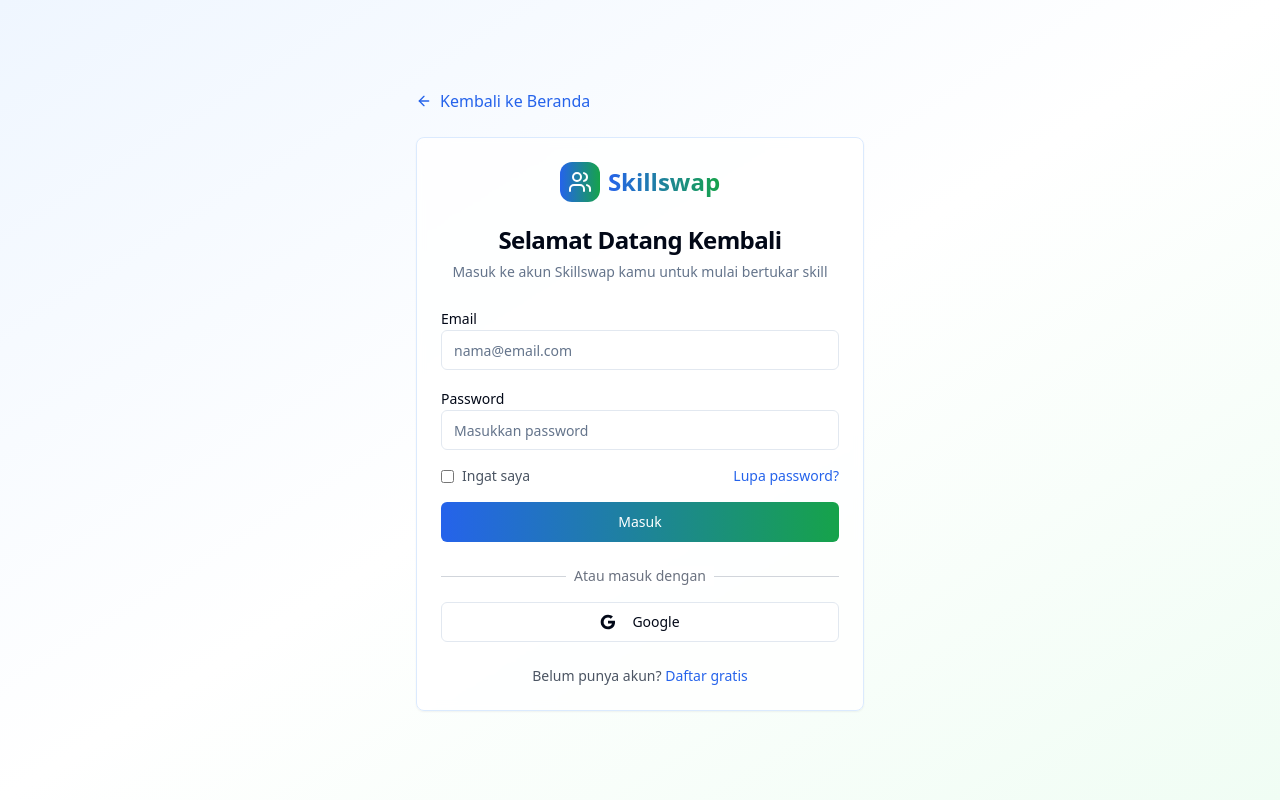
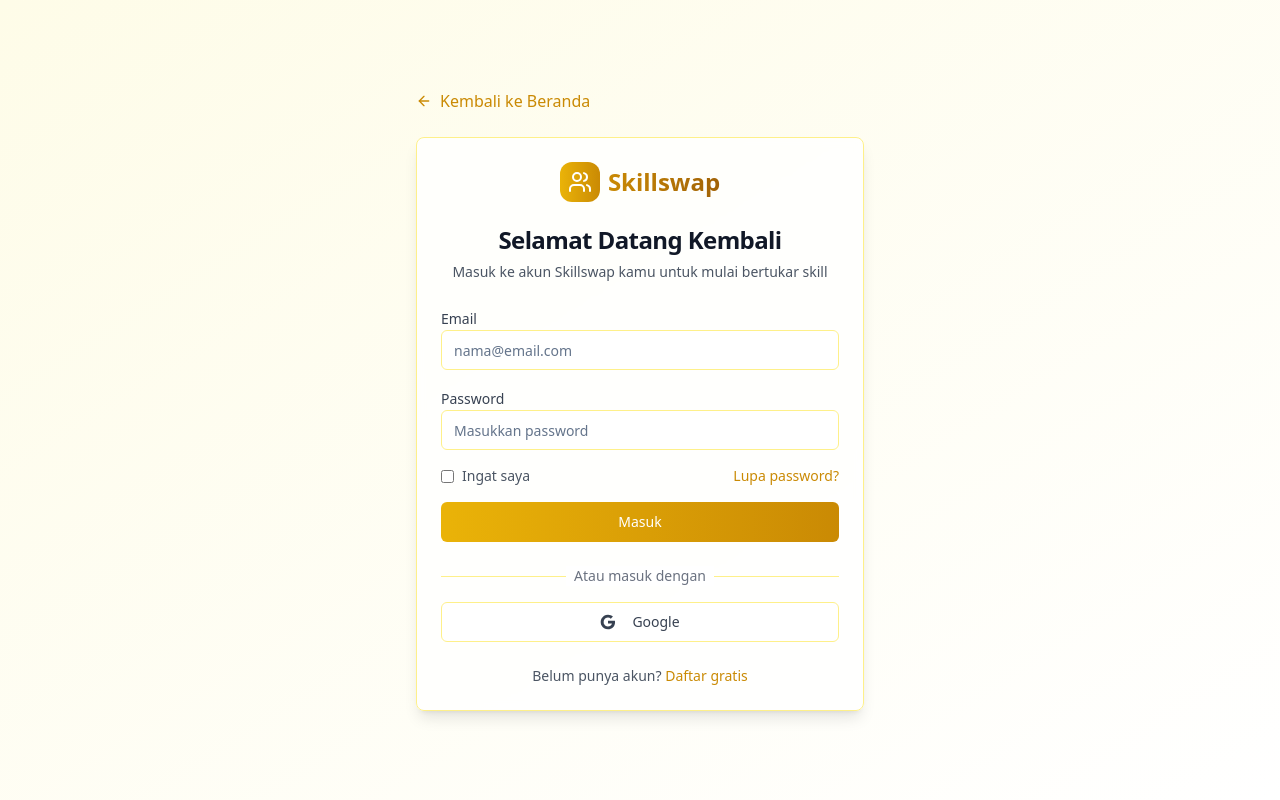
Before and after one commit to mariomg09/synergy-skill-exchange, a React (Vite) app: page /login in a window 1280 px wide. Built offline with nearby package versions, Linux system fonts and the light colour scheme.

Commit message:
Fix: Apply UI yellow theme to login and register pages
Apply the UI yellow theme consistently to the login and register pages, ensuring a cohesive design across the application.

```diff
--- a/src/pages/Login.tsx
+++ b/src/pages/Login.tsx
@@ -18,25 +18,25 @@ const Login = () => {
   };
 
   return (
-    <div className="min-h-screen bg-gradient-to-br from-blue-50 via-white to-green-50 flex items-center justify-center p-4">
+    <div className="min-h-screen bg-gradient-to-br from-yellow-50 to-white flex items-center justify-center p-4">
       <div className="w-full max-w-md">
-        <Link to="/" className="inline-flex items-center text-blue-600 hover:text-blue-700 mb-6">
+        <Link to="/" className="inline-flex items-center text-yellow-600 hover:text-yellow-700 mb-6">
           <ArrowLeft className="h-4 w-4 mr-2" />
           Kembali ke Beranda
         </Link>
 
-        <Card className="bg-white/80 backdrop-blur-sm border border-blue-100">
+        <Card className="bg-white/80 backdrop-blur-sm border border-yellow-200 shadow-lg">
           <CardHeader className="text-center">
             <div className="flex items-center justify-center space-x-2 mb-4">
-              <div className="bg-gradient-to-r from-blue-600 to-green-600 p-2 rounded-xl">
+              <div className="bg-gradient-to-r from-yellow-500 to-yellow-600 p-2 rounded-xl">
                 <Users className="h-6 w-6 text-white" />
               </div>
-              <span className="text-2xl font-bold bg-gradient-to-r from-blue-600 to-green-600 bg-clip-text text-transparent">
+              <span className="text-2xl font-bold bg-gradient-to-r from-yellow-600 to-yellow-700 bg-clip-text text-transparent">
                 Skillswap
               </span>
             </div>
-            <CardTitle className="text-2xl">Selamat Datang Kembali</CardTitle>
-            <CardDescription>
+            <CardTitle className="text-2xl text-gray-900">Selamat Datang Kembali</CardTitle>
+            <CardDescription className="text-gray-600">
               Masuk ke akun Skillswap kamu untuk mulai bertukar skill
             </CardDescription>
           </CardHeader>
@@ -44,7 +44,7 @@ const Login = () => {
           <CardContent>
             <form onSubmit={handleLogin} className="space-y-4">
               <div>
-                <Label htmlFor="email">Email</Label>
+                <Label htmlFor="email" className="text-gray-700">Email</Label>
                 <Input
                   id="email"
                   type="email"
@@ -52,11 +52,12 @@ const Login = () => {
                   value={email}
                   onChange={(e) => setEmail(e.target.value)}
                   required
+                  className="border-yellow-200 focus:border-yellow-500 focus:ring-yellow-500"
                 />
               </div>
 
               <div>
-                <Label htmlFor="password">Password</Label>
+                <Label htmlFor="password" className="text-gray-700">Password</Label>
                 <Input
                   id="password"
                   type="password"
@@ -64,22 +65,23 @@ const Login = () => {
                   value={password}
                   onChange={(e) => setPassword(e.target.value)}
                   required
+                  className="border-yellow-200 focus:border-yellow-500 focus:ring-yellow-500"
                 />
               </div>
 
               <div className="flex items-center justify-between">
                 <label className="flex items-center space-x-2">
-                  <input type="checkbox" className="rounded text-blue-600" />
+                  <input type="checkbox" className="rounded text-yellow-600 border-yellow-300 focus:ring-yellow-500" />
                   <span className="text-sm text-gray-600">Ingat saya</span>
                 </label>
-                <Link to="/forgot-password" className="text-sm text-blue-600 hover:text-blue-700">
+                <Link to="/forgot-password" className="text-sm text-yellow-600 hover:text-yellow-700">
                   Lupa password?
                 </Link>
               </div>
 
               <Button
                 type="submit"
-                className="w-full bg-gradient-to-r from-blue-600 to-green-600 hover:from-blue-700 hover:to-green-700 text-white"
+                className="w-full bg-gradient-to-r from-yellow-500 to-yellow-600 hover:from-yellow-600 hover:to-yellow-700 text-white"
               >
                 Masuk
               </Button>
@@ -88,7 +90,7 @@ const Login = () => {
             <div className="mt-6">
               <div className="relative">
                 <div className="absolute inset-0 flex items-center">
-                  <div className="w-full border-t border-gray-300"></div>
+                  <div className="w-full border-t border-yellow-200"></div>
                 </div>
                 <div className="relative flex justify-center text-sm">
                   <span className="px-2 bg-white text-gray-500">Atau masuk dengan</span>
@@ -96,7 +98,7 @@ const Login = () => {
               </div>
 
               <div className="mt-4 space-y-2">
-                <Button variant="outline" className="w-full">
+                <Button variant="outline" className="w-full border-yellow-200 text-gray-700 hover:bg-yellow-50">
                   <svg className="w-5 h-5 mr-2" viewBox="0 0 24 24">
                     <path fill="currentColor" d="M22.56 12.25c0-.78-.07-1.53-.2-2.25H12v4.26h5.92c-.26 1.37-1.04 2.53-2.21 3.31v2.77h3.57c2.08-1.92 3.28-4.74 3.28-8.09z"/>
                     <path fill="currentColor" d="M12 23c2.97 0 5.46-.98 7.28-2.66l-3.57-2.77c-.98.66-2.23 1.06-3.71 1.06-2.86 0-5.29-1.93-6.16-4.53H2.18v2.84C3.99 20.53 7.7 23 12 23z"/>
@@ -111,7 +113,7 @@ const Login = () => {
             <div className="text-center mt-6">
               <p className="text-sm text-gray-600">
                 Belum punya akun?{" "}
-                <Link to="/register" className="text-blue-600 hover:text-blue-700 font-medium">
+                <Link to="/register" className="text-yellow-600 hover:text-yellow-700 font-medium">
                   Daftar gratis
                 </Link>
               </p>
```
Also changed, not shown: src/pages/Register.tsx (+36 -29 lines).
